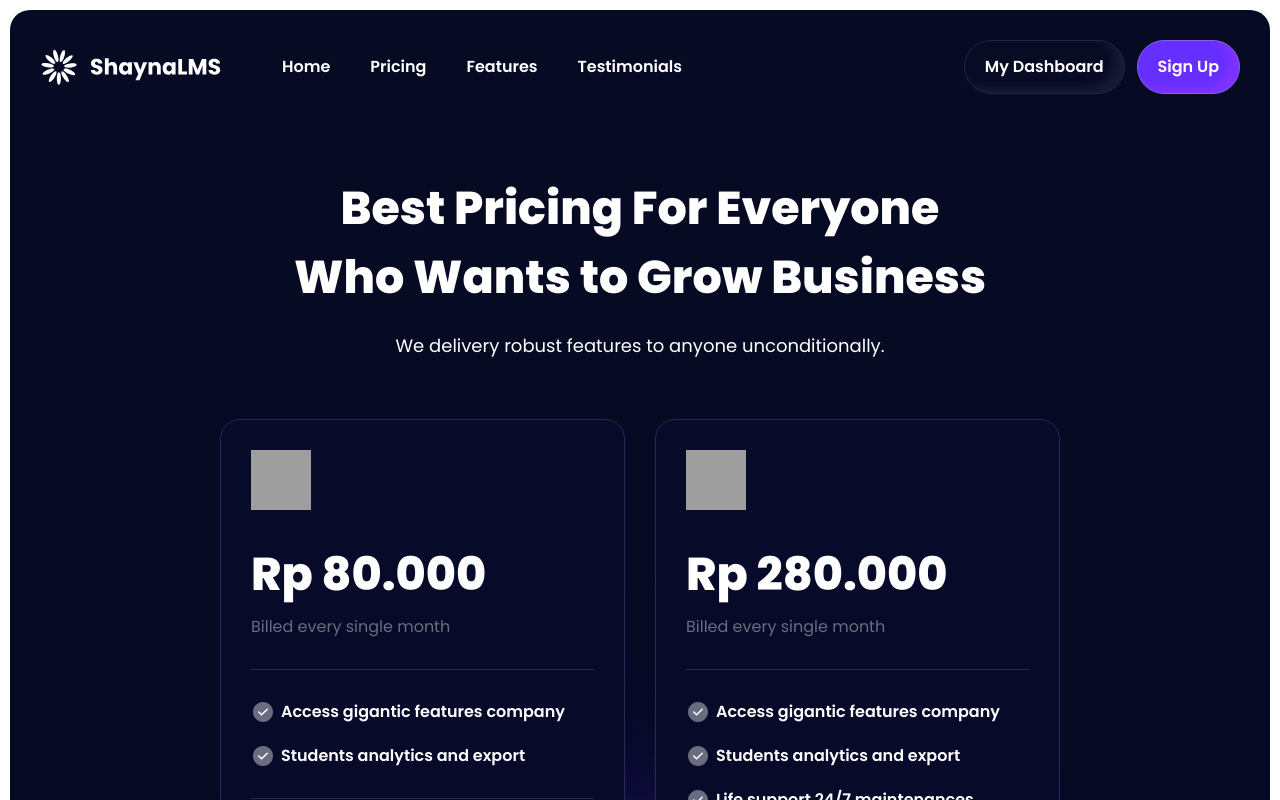
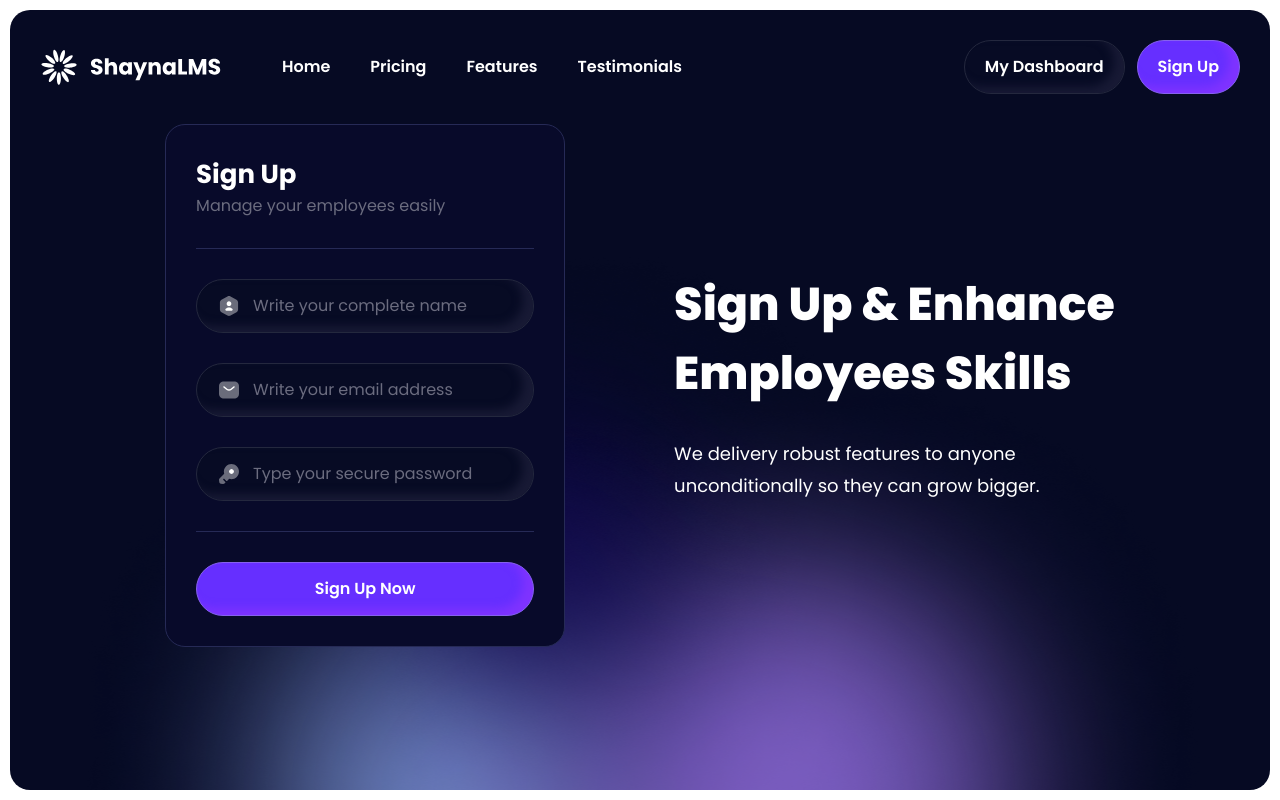
Before and after one commit to PerdanaMain/bwa-fe-lms, a React (Vite) app: page /manager/sign-up in a window 1280 px wide. Shown: the top 800 px of the page. Built offline with nearby package versions, Linux system fonts and the light colour scheme; grey boxes are pictures that could not be loaded.

Commit message:
feat: set up form validation for sign up using zod

```diff
--- a/package.json
+++ b/package.json
@@ -11,13 +11,15 @@
   },
   "dependencies": {
     "@ckeditor/ckeditor5-react": "^9.4.0",
+    "@hookform/resolvers": "^3.9.1",
     "@tanstack/react-query": "^5.62.11",
     "axios": "^1.7.9",
     "ckeditor5": "^44.1.0",
     "react": "^18.3.1",
     "react-dom": "^18.3.1",
     "react-hook-form": "^7.54.2",
-    "react-router-dom": "^7.1.1"
+    "react-router-dom": "^7.1.1",
+    "zod": "^3.24.1"
   },
   "devDependencies": {
     "@eslint/js": "^9.17.0",
--- a/src/pages/SignUp/form.jsx
+++ b/src/pages/SignUp/form.jsx
@@ -1,7 +1,22 @@
+import { zodResolver } from "@hookform/resolvers/zod";
+import { useForm } from "react-hook-form";
 import { Link } from "react-router-dom";
 import Navbar from "../../components/navbar";
+import { signUpSchema } from "../../utils/zodSchema";
 
 const Form = () => {
+  const {
+    register,
+    handleSubmit,
+    formState: { errors },
+  } = useForm({
+    resolver: zodResolver(signUpSchema),
+  });
+
+  const onSubmit = (data) => {
+    console.log(data);
+  };
+
   return (
     <div className="relative flex flex-col flex-1 p-[10px]">
       <div className="absolute w-[calc(100%-20px)] min-h-[calc(100vh-20px)] h-[calc(100%-20px)] bg-[#060A23] -z-10 rounded-[20px]">
@@ -28,8 +43,8 @@ const Form = () => {
       </nav>
       <div className="flex items-center justify-center gap-[109px] my-auto">
         <form
-          action="signin.html"
           className="flex flex-col w-[400px] h-fit rounded-[20px] border border-[#262A56] p-[30px] gap-[30px] bg-[#080A2A]"
+          onSubmit={handleSubmit(onSubmit)}
         >
           <div>
             <h2 className="font-bold text-[26px] leading-[39px] text-white">
@@ -50,8 +65,12 @@ const Form = () => {
               id="name"
               className="appearance-none outline-none !bg-transparent w-full font-semibold text-white placeholder:font-normal placeholder:text-[#6B6C7F]"
               placeholder="Write your complete name"
+              {...register("name")}
             />
           </div>
+          {errors.name?.message && (
+            <p className="text-red-500 text-xm -mt-5">{errors.name?.message}</p>
+          )}
           <div className="flex items-center gap-3 w-full rounded-full border p-[14px_20px] transition-all duration-300 focus-within:border-[#8661EE] focus-within:shadow-[-10px_-6px_10px_0_#7F33FF_inset] bg-[#070B24] border-[#24283E] shadow-[-10px_-6px_10px_0_#181A35_inset]">
             <img
               src="/assets/images/icons/sms-white.svg"
@@ -64,8 +83,14 @@ const Form = () => {
               id="email"
               className="appearance-none outline-none !bg-transparent w-full font-semibold text-white placeholder:font-normal placeholder:text-[#6B6C7F]"
               placeholder="Write your email address"
+              {...register("email")}
             />
           </div>
+          {errors.email?.message && (
+            <p className="text-red-500 text-xm -mt-5">
+              {errors.email?.message}
+            </p>
+          )}
           <div className="flex items-center gap-3 w-full rounded-full border p-[14px_20px] transition-all duration-300 focus-within:border-[#8661EE] focus-within:shadow-[-10px_-6px_10px_0_#7F33FF_inset] bg-[#070B24] border-[#24283E] shadow-[-10px_-6px_10px_0_#181A35_inset]">
             <img
               src="/assets/images/icons/key-white.svg"
@@ -78,8 +103,14 @@ const Form = () => {
               id="password"
               className="appearance-none outline-none !bg-transparent w-full font-semibold text-white placeholder:font-normal placeholder:text-[#6B6C7F]"
               placeholder="Type your secure password"
+              {...register("password")}
             />
           </div>
+          {errors.password?.message && (
+            <p className="text-red-500 text-xm -mt-5">
+              {errors.password?.message}
+            </p>
+          )}
           <hr className="border-[#262A56]" />
           <button
             type="submit"
--- a/src/pages/SignUp/index.jsx
+++ b/src/pages/SignUp/index.jsx
@@ -1,11 +1,8 @@
 // import Form from "./form";
-import Pricing from "./pricing";
+import Form from "./form";
 
 const SignUpPage = () => {
-  return (
-    // <Form />
-    <Pricing />
-  );
+  return <Form />;
 };
 
 export default SignUpPage;
--- /dev/null
+++ b/src/utils/zodSchema.js
@@ -0,0 +1,11 @@
+import { z } from "zod";
+
+export const exampleSchema = z.object({
+  name: z.string().min(3),
+});
+
+export const signUpSchema = z.object({
+  name: z.string().min(5),
+  email: z.string().email(),
+  password: z.string().min(5),
+});
```
Also changed, not shown: 1 other file (tests, documents, lock files or other folders).
